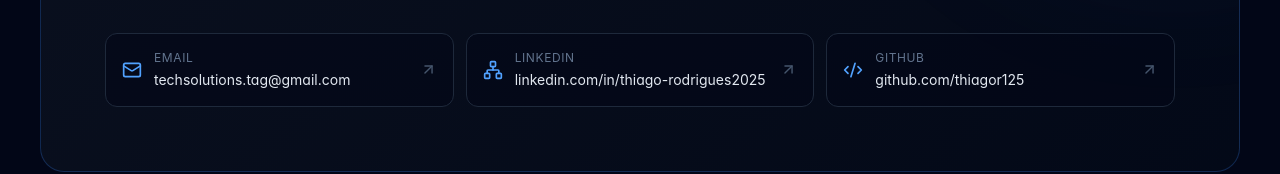
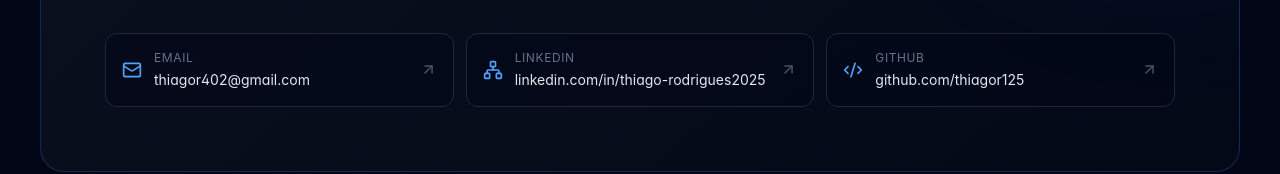
Before and after one commit to thiagor125/portifolio-devops, a Next.js app: page / in a window 1280 px wide. Shown: the part 6810-6984 px from the top of the page. Built offline with nearby package versions, Linux system fonts and the light colour scheme.

Commit message:
Upgrade portfolio with verified resume evidence

```diff
--- a/sections/Contact.tsx
+++ b/sections/Contact.tsx
@@ -3,8 +3,8 @@
 const contacts = [
   {
     label: "Email",
-    value: "techsolutions.tag@gmail.com",
-    href: "mailto:techsolutions.tag@gmail.com",
+    value: "thiagor402@gmail.com",
+    href: "mailto:thiagor402@gmail.com",
     icon: Mail,
   },
   {
```
